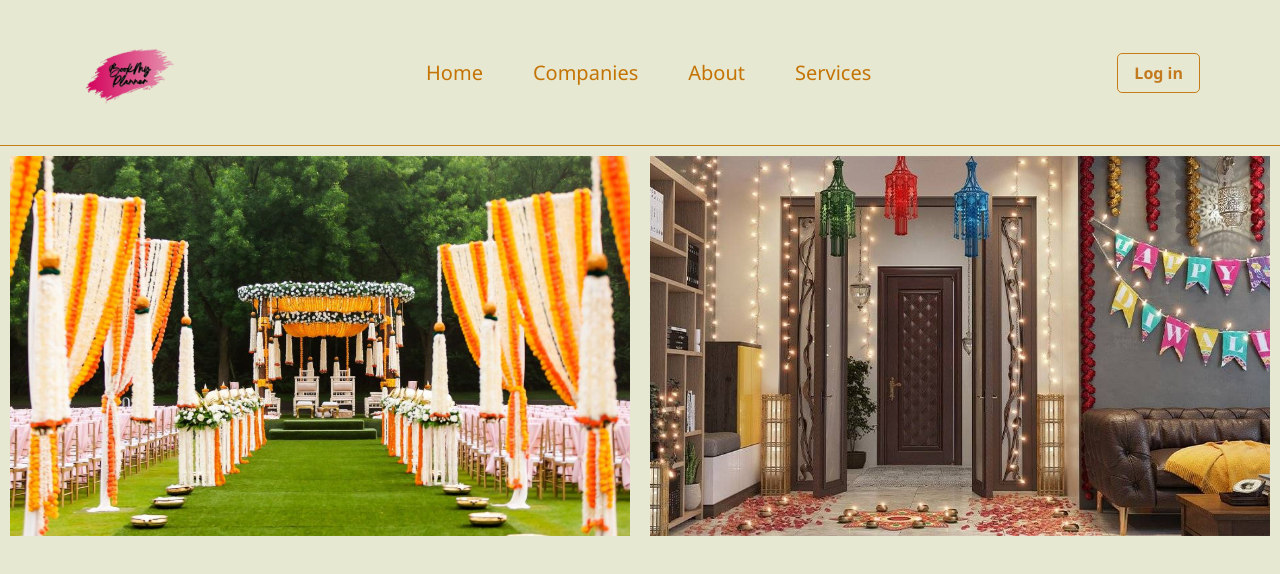
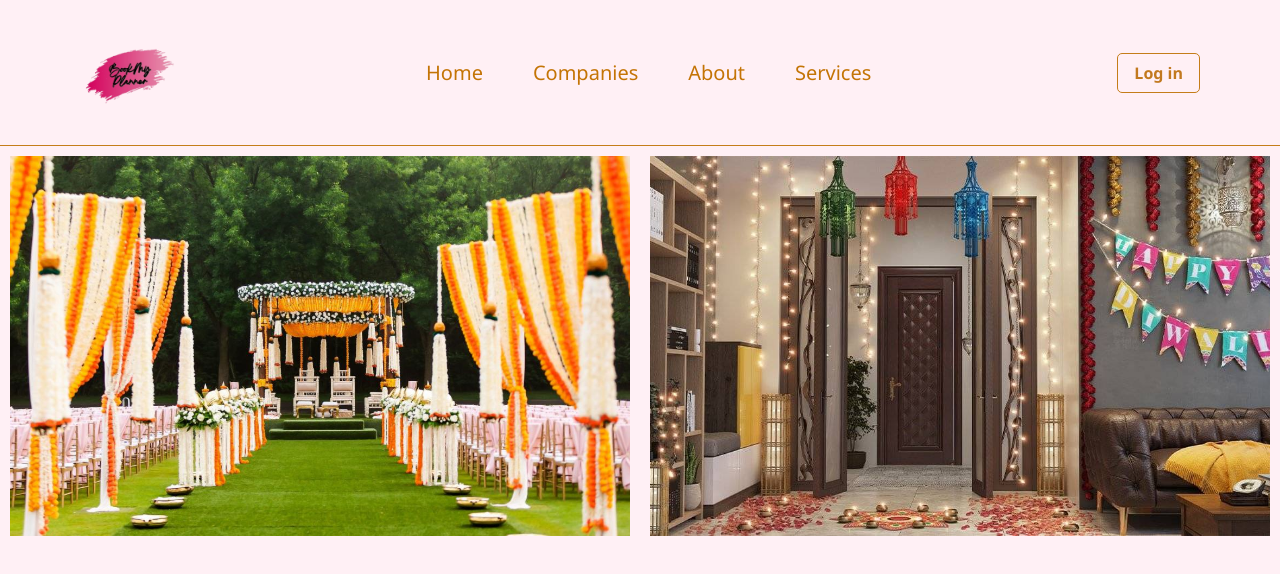
Before and after one commit to bhavesh658/frontEndproject, a plain HTML site: page index.html in a window 1280 px wide. Drawn offline with Linux system fonts and the light colour scheme.

Commit message:
change bg color

```diff
--- a/style.css
+++ b/style.css
@@ -8,7 +8,7 @@
 /* Style for the whole page */
 html, body {
   height: 100%;
-  background-color: #E7E8D1; /* Light background */
+  background-color: #fff0f5; /* Light background */
   color: #ddb697;             /* Dark text for contrast */
   font-family: 'Segoe UI', Tahoma, Geneva, Verdana, sans-serif;
   text-shadow: #d75d00;
@@ -16,7 +16,7 @@ html, body {
 
 /* Header styling */
 .header {
-  background-color:#E7E8D1; ;
+  background-color:#fff0f5; ;
   padding: 20px 40px;
 
 
```
